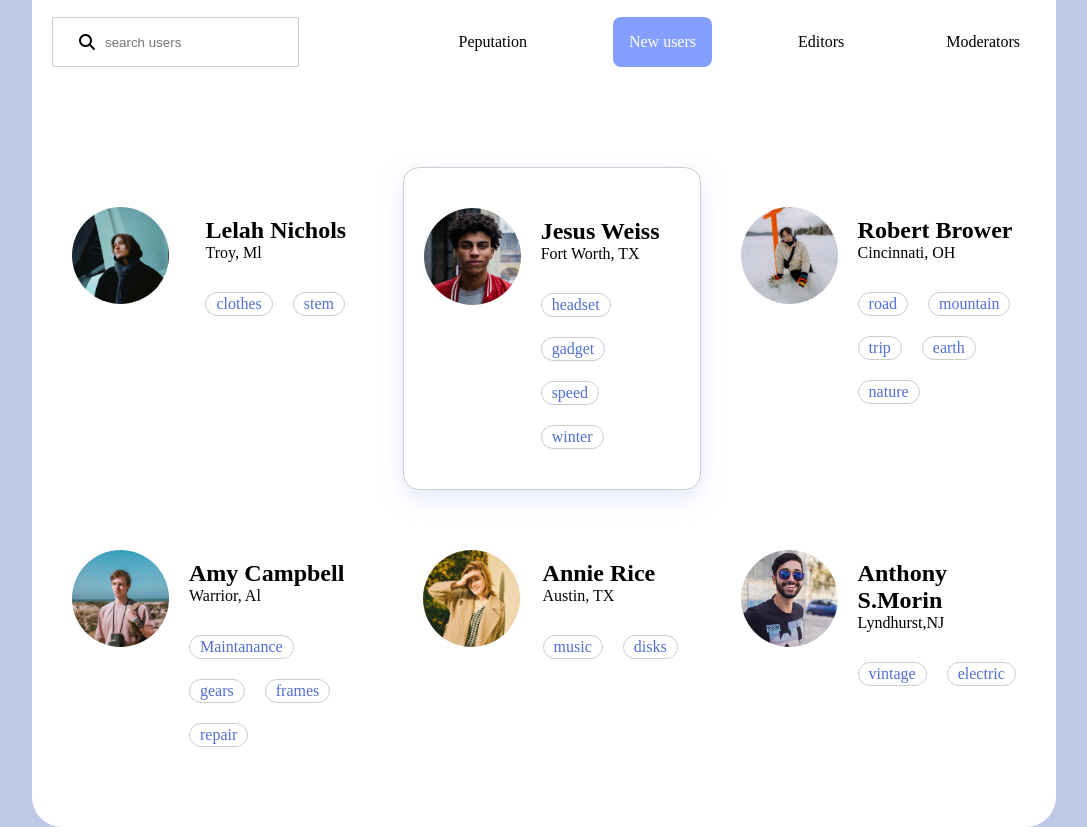
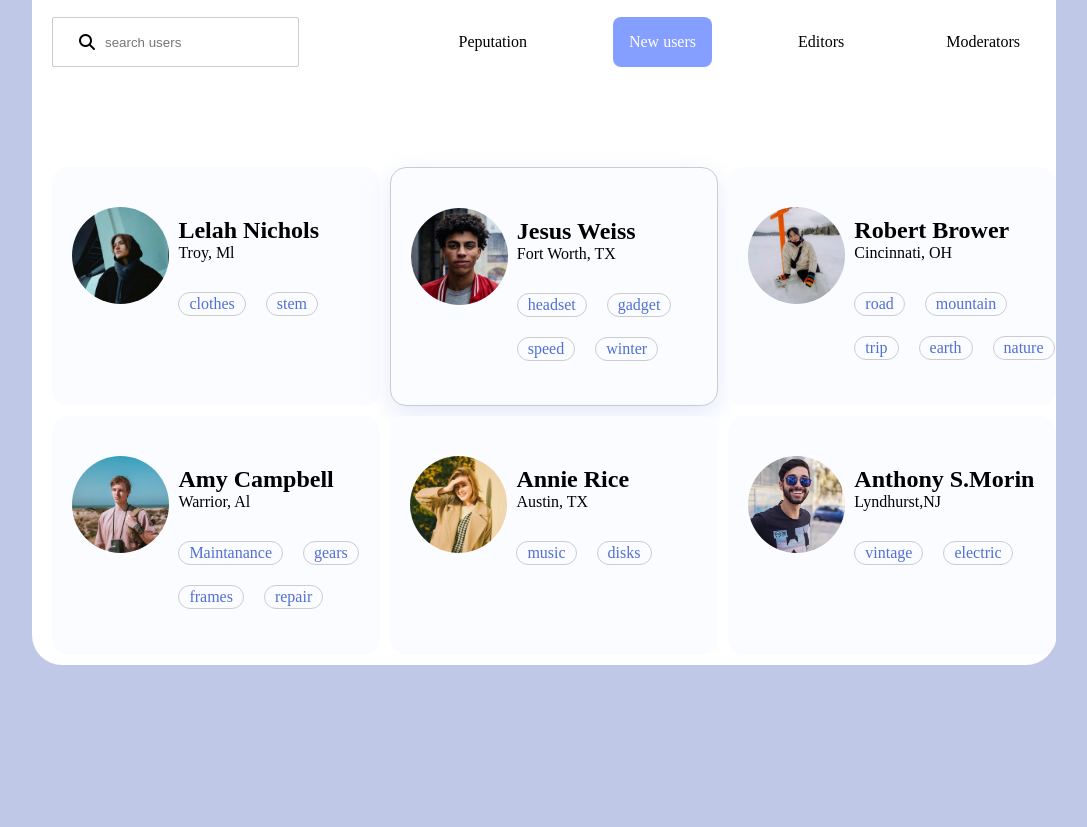
Before and after one commit to dun1504/final-test, a plain HTML site: page ui-ux/index.html in a window 1280 px wide. Shown: the part 80-907 px from the top of the page, without its empty margins (96-1183 px from the left). After the commit the page ends 800 px from the top, so only its background shows below. Drawn offline with Linux system fonts and the light colour scheme.

Commit message:
new-commit

```diff
--- a/ui-ux/style.css
+++ b/ui-ux/style.css
@@ -99,15 +99,18 @@ input[type=text] {
 }
 .main {
     display: grid;
-    grid-template-columns: auto auto auto;
-    grid-template-rows: auto auto auto;
-    gap: 20px;
+    grid-template-columns: 33.333% 33.333% 33.333%;
+    grid-template-rows: 50% 50%;
+    gap: 10px;
 }
 .box {
     gap: 20px;
     padding: 40px 20px;
     display: grid;
-    grid-template-columns: auto auto;
+    grid-template-columns: 30% 70%;
+    background-color: #FBFCFF;
+    border-radius: 16px;
+
 }
 .box2 {
     border: 1px solid #ccc;
```
